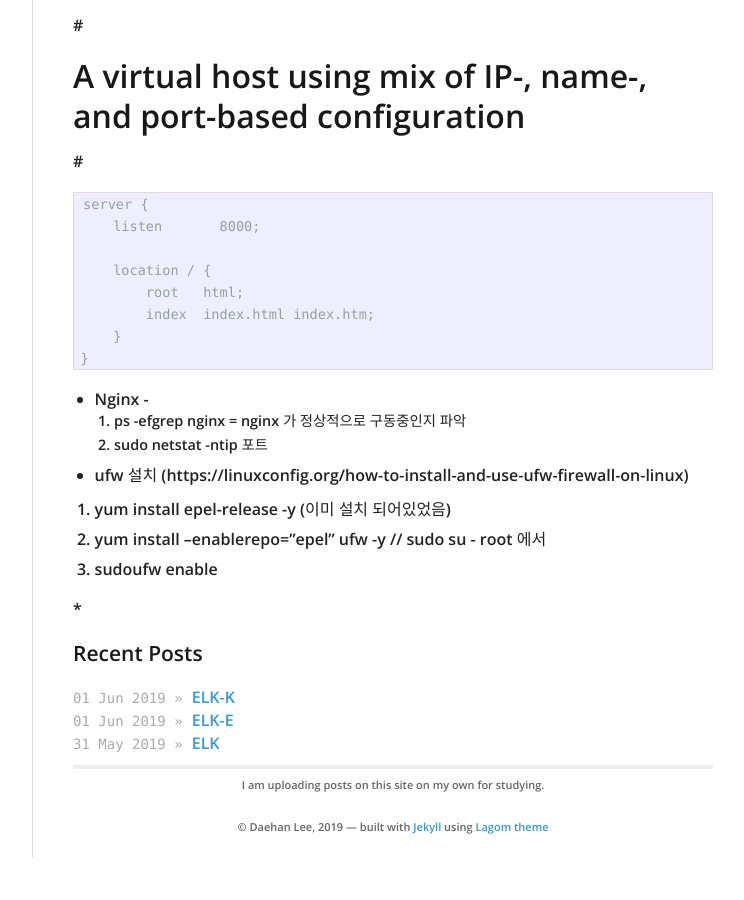
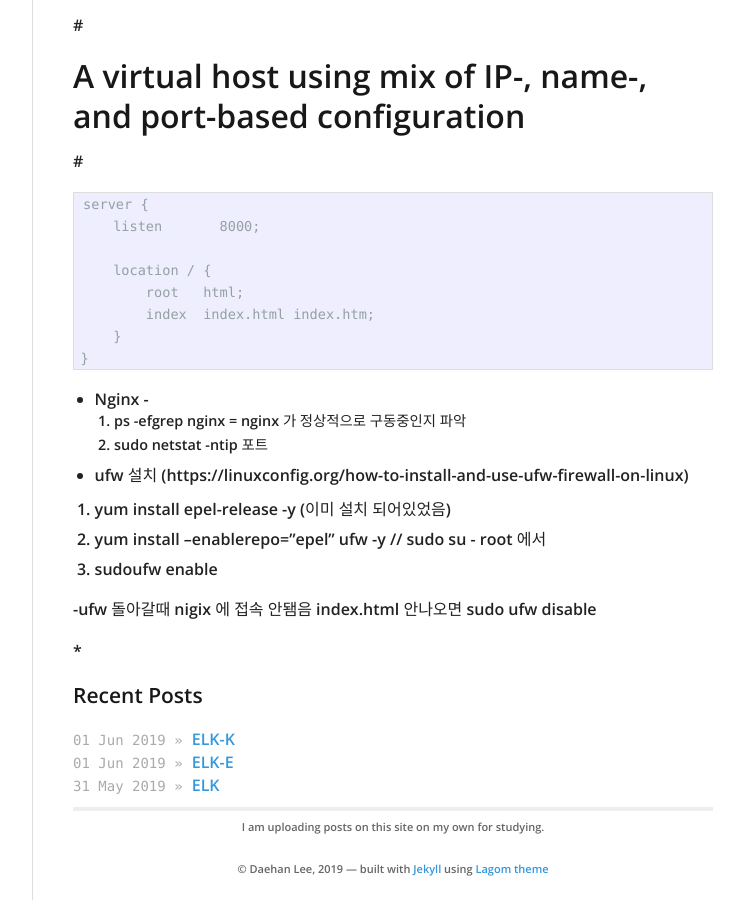
Before and after one commit to daehan0226/Study, a Jekyll site: the page built from _posts/2019-06-02-AWS-ELK.md, in a window 1280 px wide and 900 px high, scrolled down 1114 px. Shown: the whole window, without its empty margins (378-1122 px from the left). Built offline with Jekyll 4.4.1, drawn with Linux system fonts in a browser that asks for light colours; before the commit the page ends 1972 px from its top, so only the background shows below that.

Commit message:
Update 2019-06-02-AWS-ELK.md

```diff
--- a/_posts/2019-06-02-AWS-ELK.md
+++ b/_posts/2019-06-02-AWS-ELK.md
@@ -82,4 +82,6 @@ https://okdevtv.com/mib/elk/elk6
  3. sudoufw enable
 
 
+-ufw 돌아갈때 nigix 에 접속 안됌음 index.html 안나오면 sudo ufw disable
+
 *
```
